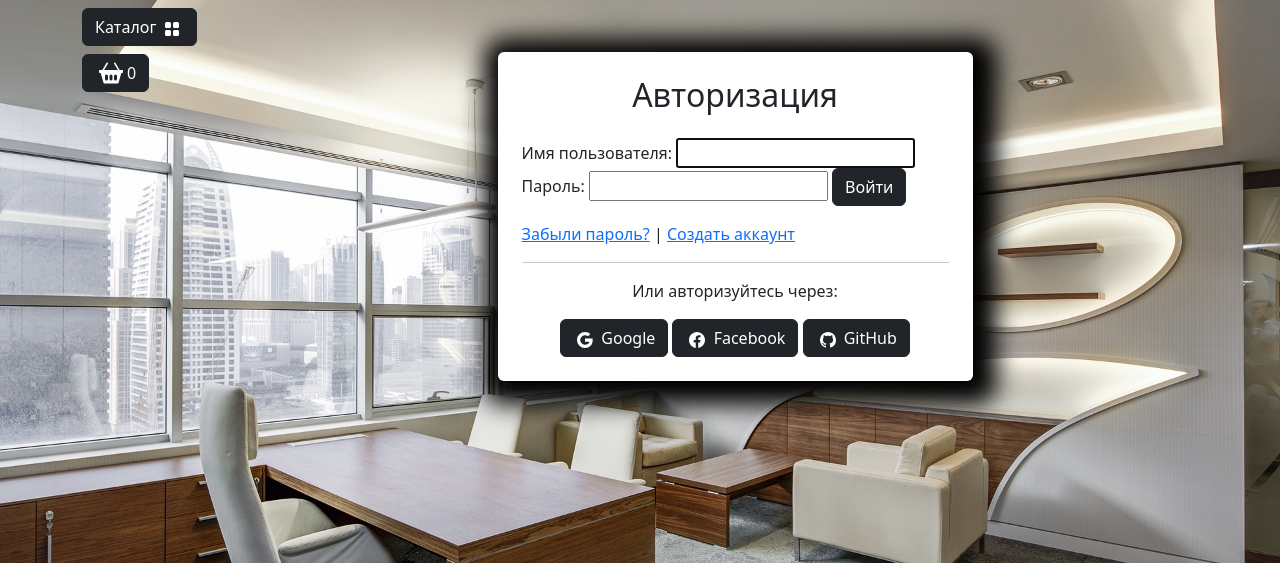
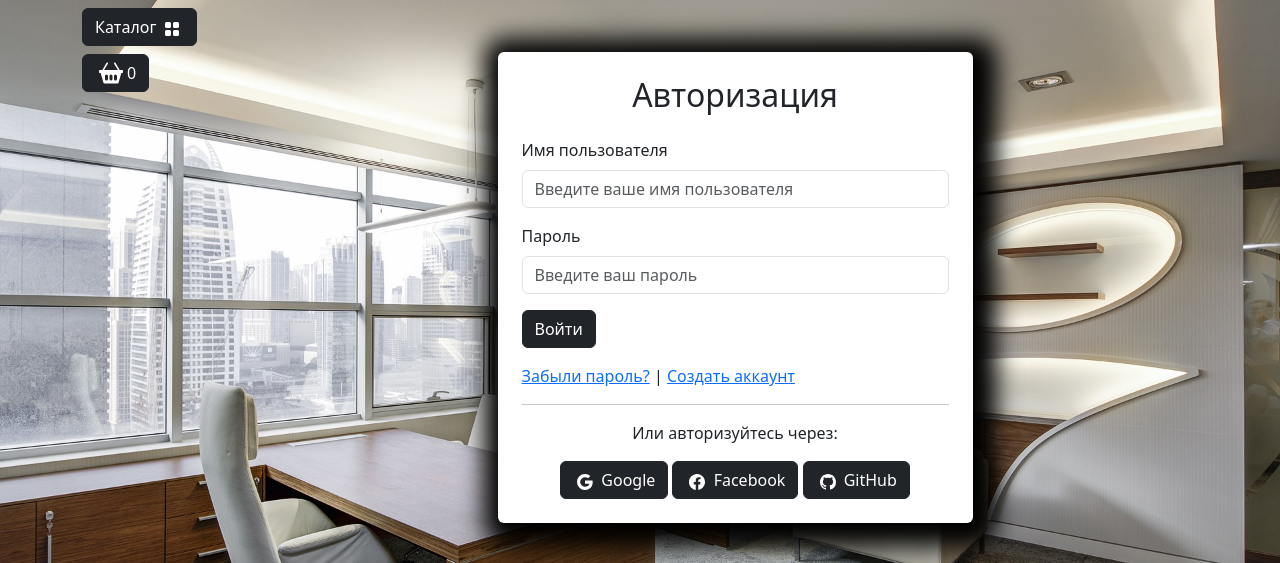
Before and after one commit to reb33/py_hub_sore2, a Django app: page /user/login/ in a window 1280 px wide. Shown: the part 56-619 px from the top of the page. Run offline with Django 4.2, Linux system fonts and the light colour scheme; data comes from the database, SQL or seed files in the repository; some libraries are stand-ins or nearby versions.

Commit message:
login form and controller

```diff
--- a/templates/base.html
+++ b/templates/base.html
@@ -176,6 +176,7 @@
                     <!-- Пустой блок на Ваше усмотрение -->
                 </div>
                 <div class="col-lg-10">
+                    {% include "includes/notifications.html" %}
                     <!-- Контент на странице -->
                     {% block content %}
 
--- /dev/null
+++ b/templates/includes/notifications.html
@@ -0,0 +1,14 @@
+{% load static %}
+
+{% if form.non_field_errors %}
+    <div class="container mt-4">
+        <div class="row justify-content-center">
+            <div class="col-md-6">
+                <div class="alert alert-danger alert-dismissible fade show custom-shadow" role="alert">
+                    {{ form.non_field_errors }}
+                    <button type="button" class="btn-close" data-bs-dismiss="alert" aria-label="Close"></button>
+                </div>
+            </div>
+        </div>
+    </div>
+{% endif %}
--- a/users/forms.py
+++ b/users/forms.py
@@ -5,5 +5,30 @@ from users.models import User
 
 
 class UserLoginForm(AuthenticationForm):
+    username = forms.CharField()
+    password = forms.CharField()
+
     class Meta:
         model = User
+        fields = ["username", "password"]
+
+    # username = forms.CharField(  # для отрисовки через {{ form }}
+    #     label="Имя пользователя",
+    #     widget=forms.TextInput(
+    #         attrs={
+    #             "autofocus": True,
+    #             "class": "form-control",
+    #             "placeholder": "Введите ваше имя пользователя",
+    #         }
+    #     )
+    # )
+    # password = forms.CharField(
+    #     label="Пароль",
+    #     widget=forms.PasswordInput(
+    #         attrs={
+    #             "autocomplete": "current-password",
+    #             "class": "form-control",
+    #             "placeholder": "Введите пароль",
+    #         }
+    #     ),
+    # )
--- a/users/templates/users/login.html
+++ b/users/templates/users/login.html
@@ -9,15 +9,25 @@
                     <h2 class="text-center mb-4">Авторизация</h2>
                     <form action="{% url "user:login" %}" method="post">
                         {% csrf_token %}
-                        {{ form }}
-{#                        <div class="mb-3">#}
-{#                            <label for="username" class="form-label">Имя пользователя</label>#}
-{#                            <input type="text" class="form-control" id="username" placeholder="Введите ваше имя пользователя" required>#}
-{#                        </div>#}
-{#                        <div class="mb-3">#}
-{#                            <label for="password" class="form-label">Пароль</label>#}
-{#                            <input type="password" class="form-control" id="password" placeholder="Введите ваш пароль" required>#}
-{#                        </div>#}
+                        <div class="mb-3">
+                            <label for="id_username" class="form-label">Имя пользователя</label>
+                            <input type="text" class="form-control"
+                                   value="{% if form.username.value %}{{ form.username.value }}{% endif %}"
+                                   name="username" id="id_username" placeholder="Введите ваше имя пользователя"
+                                   required>
+                        </div>
+                        <div class="mb-3">
+                            <label for="id_password" class="form-label">Пароль</label>
+                            <input type="password" class="form-control" name="password" id="id_password"
+                                   placeholder="Введите ваш пароль" required>
+                        </div>
+
+{#                        {% for item in form %}#}
+{#                            <div class="mb-3">#}
+{#                                <label for="{{ item.id_for_label }}" class="form-label">{{ item.label }}</label>#}
+{#                                {{ item }}#}
+{#                            </div>#}
+{#                        {% endfor %}#}
                         <button type="submit" class="btn btn-dark btn-block">Войти</button>
                     </form>
                     <div class="mt-3">
@@ -27,15 +37,18 @@
                     <div class="text-center">
                         <p>Или авторизуйтесь через:</p>
                         <a href="#" class="btn btn-dark">
-                            <img class="mx-1" src="{% static "deps/icons/google.svg" %}" alt="Catalog Icon" width="16" height="16">
+                            <img class="mx-1" src="{% static "deps/icons/google.svg" %}" alt="Catalog Icon" width="16"
+                                 height="16">
                             Google
                         </a>
                         <a href="#" class="btn btn-dark">
-                            <img class="mx-1" src="{% static "deps/icons/facebook.svg" %}" alt="Catalog Icon" width="16" height="16">
+                            <img class="mx-1" src="{% static "deps/icons/facebook.svg" %}" alt="Catalog Icon" width="16"
+                                 height="16">
                             Facebook
                         </a>
                         <a href="#" class="btn btn-dark">
-                            <img class="mx-1" src="{% static "deps/icons/github.svg" %}" alt="Catalog Icon" width="16" height="16">
+                            <img class="mx-1" src="{% static "deps/icons/github.svg" %}" alt="Catalog Icon" width="16"
+                                 height="16">
                             GitHub
                         </a>
                     </div>
```
